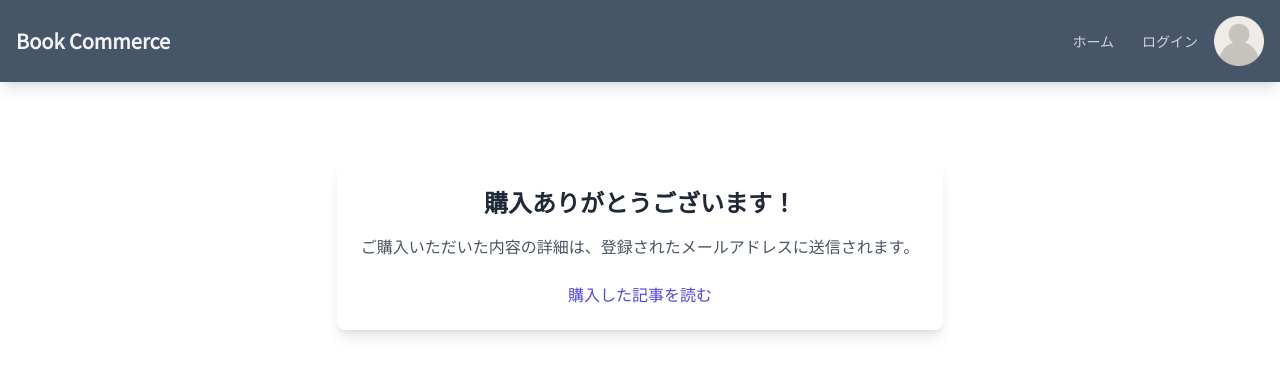
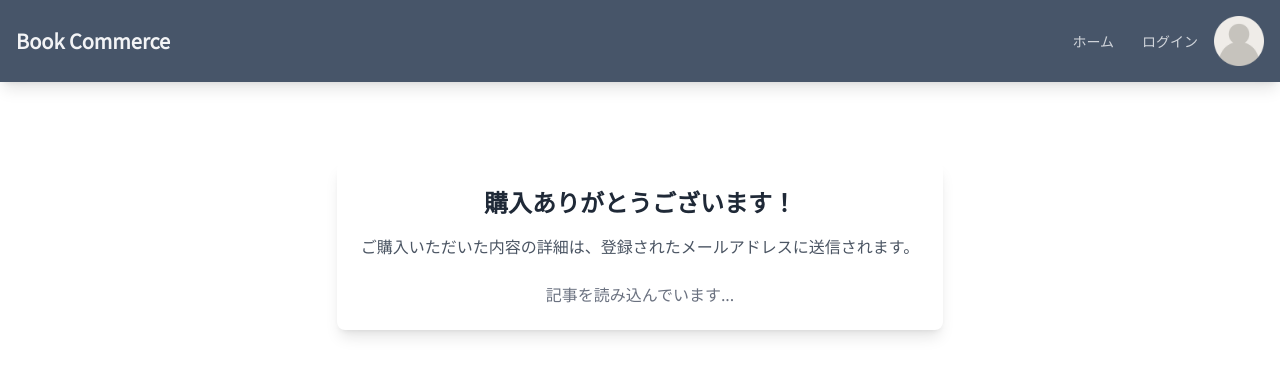
Before and after one commit to takibist-No9/book-commerce-app, a Next.js app: page /book/checkout-success in a window 1280 px wide. Shown: the top 376 px of the page. Built offline with nearby package versions, Linux system fonts and the light colour scheme; no server answers.

Commit message:
display book detail link after getting bookId

```diff
--- a/app/book/checkout-success/page.tsx
+++ b/app/book/checkout-success/page.tsx
@@ -41,12 +41,16 @@ const PurchaseSuccess = () => {
           ご購入いただいた内容の詳細は、登録されたメールアドレスに送信されます。
         </p>
         <div className="mt-6 text-center">
+          {bookId ? (
             <Link
               href={`/book/${bookId}`}
               className="text-indigo-600 hover:text-indigo-800 transition duration-300"
             >
               購入した記事を読む
             </Link>
+          ) : (
+            <p className="text-gray-500">記事を読み込んでいます...</p>
+          )}
         </div>
       </div>
     </div>
```
Lines whose indentation alone changed are shown as unchanged.
